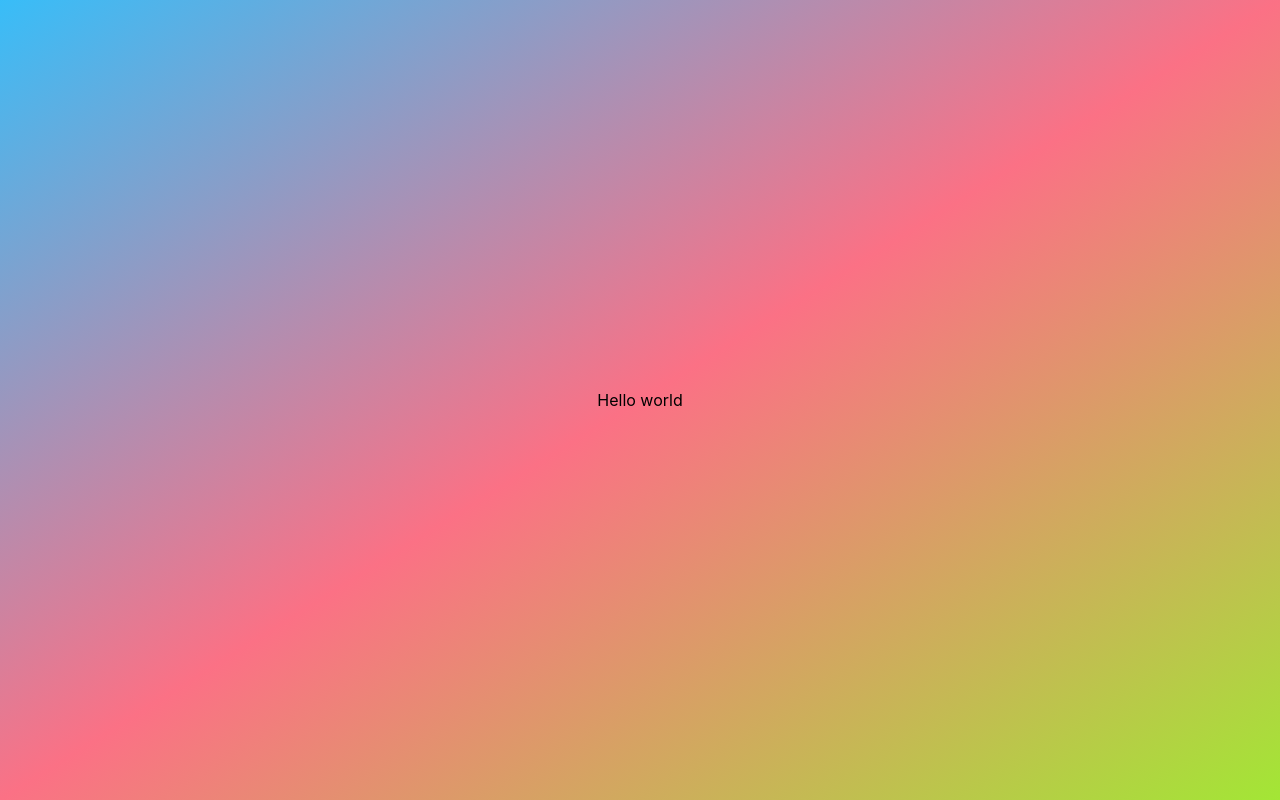
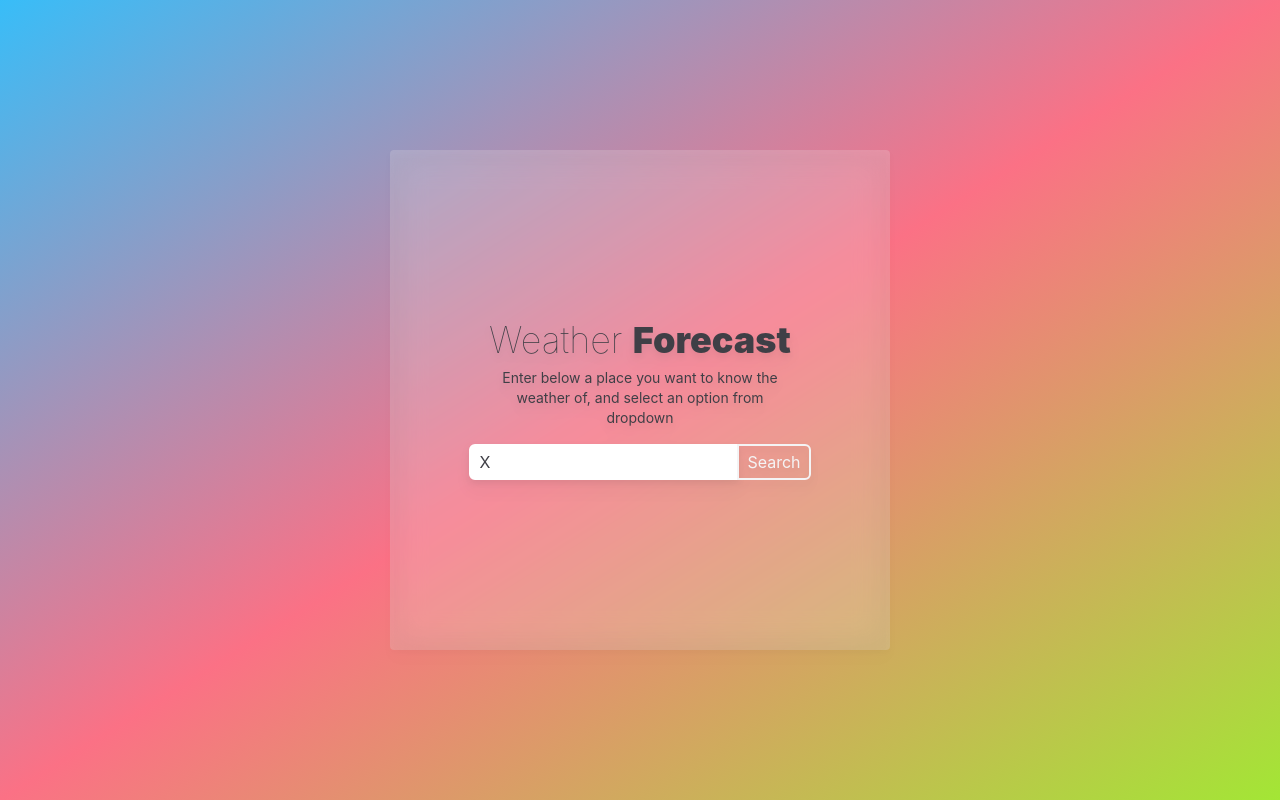
Before and after one commit to jayden-n/another-day-another-drizzle, a React (Create React App) app: page / in a window 1280 px wide. Built offline with nearby package versions, Linux system fonts and the light colour scheme.

Commit message:
created: tailwind prettier & search UI

```diff
--- a/package.json
+++ b/package.json
@@ -41,6 +41,8 @@
     ]
   },
   "devDependencies": {
+    "prettier": "^3.0.1",
+    "prettier-plugin-tailwindcss": "^0.5.1",
     "tailwindcss": "^3.2.4"
   }
 }
--- /dev/null
+++ b/prettier.config.js
@@ -0,0 +1,3 @@
+module.exports = {
+  plugins: ["prettier-plugin-tailwindcss"],
+};
--- a/src/App.tsx
+++ b/src/App.tsx
@@ -1,7 +1,25 @@
 const App = () => {
   return (
-    <main className='flex justify-center items-center bg-gradient-to-br from-sky-400 via-rose-400 to-lime-400 h-[100vh] w-full'>
-      Hello world
+    <main className="flex h-[100vh] w-full items-center justify-center bg-gradient-to-br from-sky-400 via-rose-400 to-lime-400">
+      <section className="flex h-full w-full flex-col items-center justify-center rounded bg-white bg-opacity-20 p-4 text-center text-zinc-700 drop-shadow-lg backdrop-blur-lg md:max-w-[500px] md:px-10 lg:h-[500px] lg:p-24">
+        <h1 className="text-4xl font-thin">
+          Weather <span className="font-black">Forecast</span>
+        </h1>
+        <p className="mt-2 text-sm">
+          Enter below a place you want to know the weather of, and select an
+          option from dropdown
+        </p>
+        <div className="mt-10 flex md:mt-4 ">
+          <input
+            type="text"
+            value={"X"}
+            className="rounded-l-md border-2 border-white px-2 py-1"
+          />
+          <button className="cursor-pointer rounded-r-md border-2 border-zinc-100 px-2 py-1 text-zinc-100 hover:border-zinc-500 hover:text-zinc-500 ">
+            Search
+          </button>
+        </div>
+      </section>
     </main>
   );
 };
```
Also changed, not shown: 1 other file (tests, documents, lock files or other folders).
